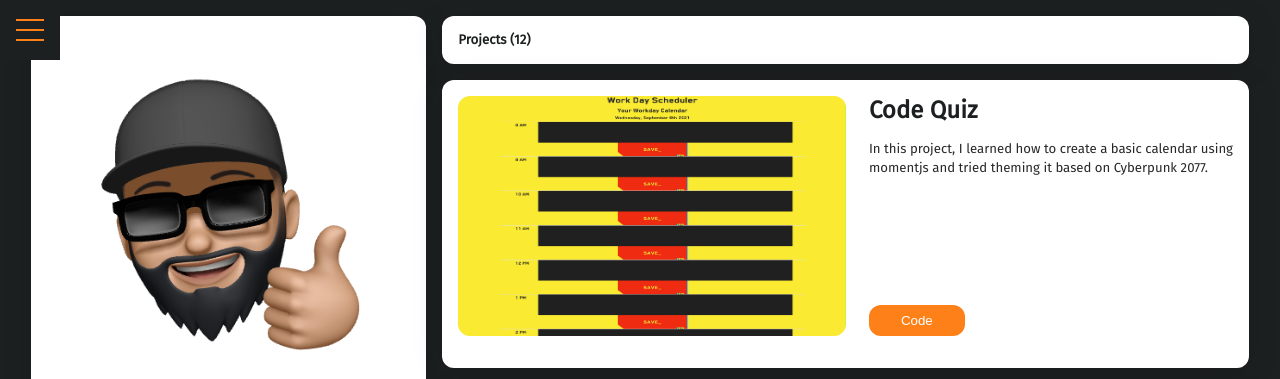
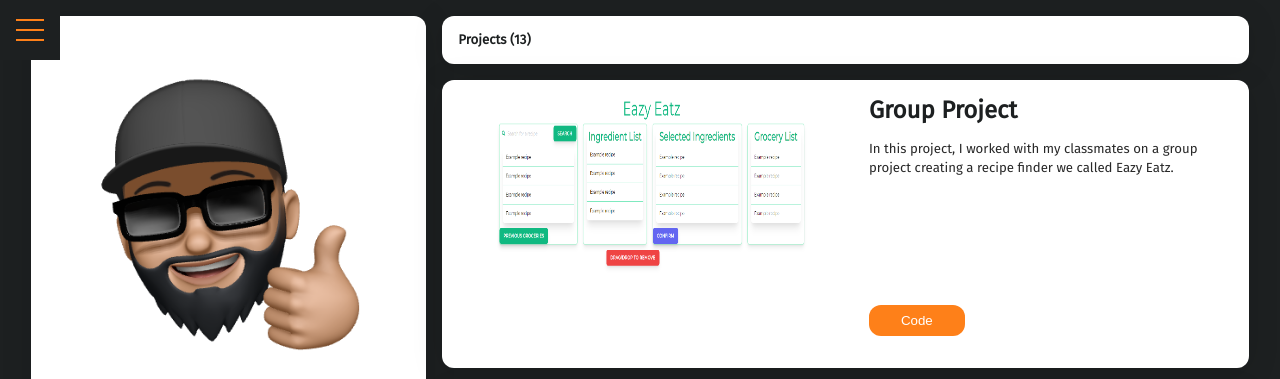
Before and after one commit to Somdobomk/Module2-Challenge, a plain HTML site: page index.html in a window 1280 px wide. Shown: the top 379 px of the page. Drawn offline with Linux system fonts and the light colour scheme.

Commit message:
add group project

```diff
--- a/assets/style.css
+++ b/assets/style.css
@@ -510,7 +510,7 @@ footer a {
 	}
 
 	footer {
-		grid-row: 50;
+		grid-row: 140;
 		grid-column: 5 / span 4;
 		border-top: 2px solid var(--gray006);
 	}
--- a/index.html
+++ b/index.html
@@ -64,7 +64,32 @@
 		<!-- Section for projects -->
 		<section class="projects">
 			<div class="project__count card">
-				<h5 id="projects">Projects (12)</h5>
+				<h5 id="projects">Projects (13)</h5>
+			</div>
+
+			<!-- Thirteenth project -->
+			<div class="project__card card">
+				<div class="project__cover">
+					<a href="https://fremen432.github.io/Eazy-Eatz/" target="_blank"
+						><img src="./assets/images/Screenshot.png" alt=""
+					/></a>
+				</div>
+				<div class="project__about">
+					<div class="project__tag"></div>
+					<h2 class="project__title">Group Project</h2>
+					<p class="project__details">
+						In this project, I worked with my classmates on a group project
+						creating a recipe finder we called Eazy Eatz.
+					</p>
+					<div class="buttons">
+						<button class="btn--primary">
+							<a href="https://github.com/fremen432/Eazy-Eatz" target="_blank"
+								>Code</a
+							>
+						</button>
+						<!-- <button><a href="#">Code</a></button> -->
+					</div>
+				</div>
 			</div>
 
 			<!-- Twelfth project -->
```
Also changed, not shown: assets/images/Screenshot.png (added).
